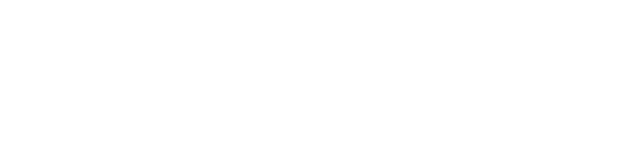
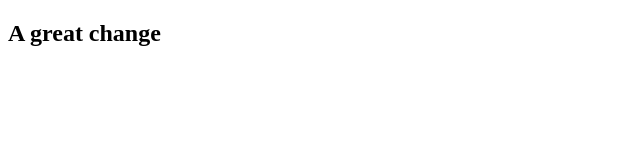
Before and after one commit to alambre-1/oliver, a website: page public/index.html in a window 1280 px wide. Shown: the whole page, without its empty margins (0-640 px from the left). Drawn offline with Linux system fonts and the light colour scheme.

Commit message:
a change in the index.html file

```diff
--- a/public/index.html
+++ b/public/index.html
@@ -6,6 +6,6 @@
     <title>Document</title>
 </head>
 <body>
-
+    <h2>A great change</h2>
 </body>
 </html>
```
